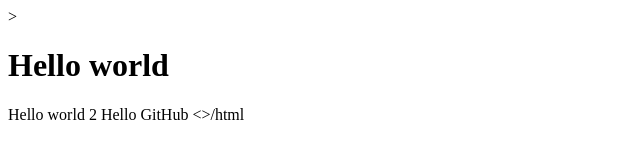
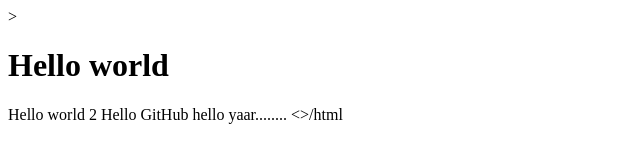
Before and after one commit to dilleshkondala/freshersbatch, a plain HTML site: page info.html in a window 1280 px wide. Shown: the whole page, without its empty margins (0-640 px from the left). Drawn offline with Linux system fonts and the light colour scheme.

Commit message:
info.html modified

```diff
--- a/info.html
+++ b/info.html
@@ -6,6 +6,7 @@
 	<h1>Hello world</h1>
 	Hello world 2
 	Hello GitHub
+	hello yaar........
 
 </body>
 <>/html
```
